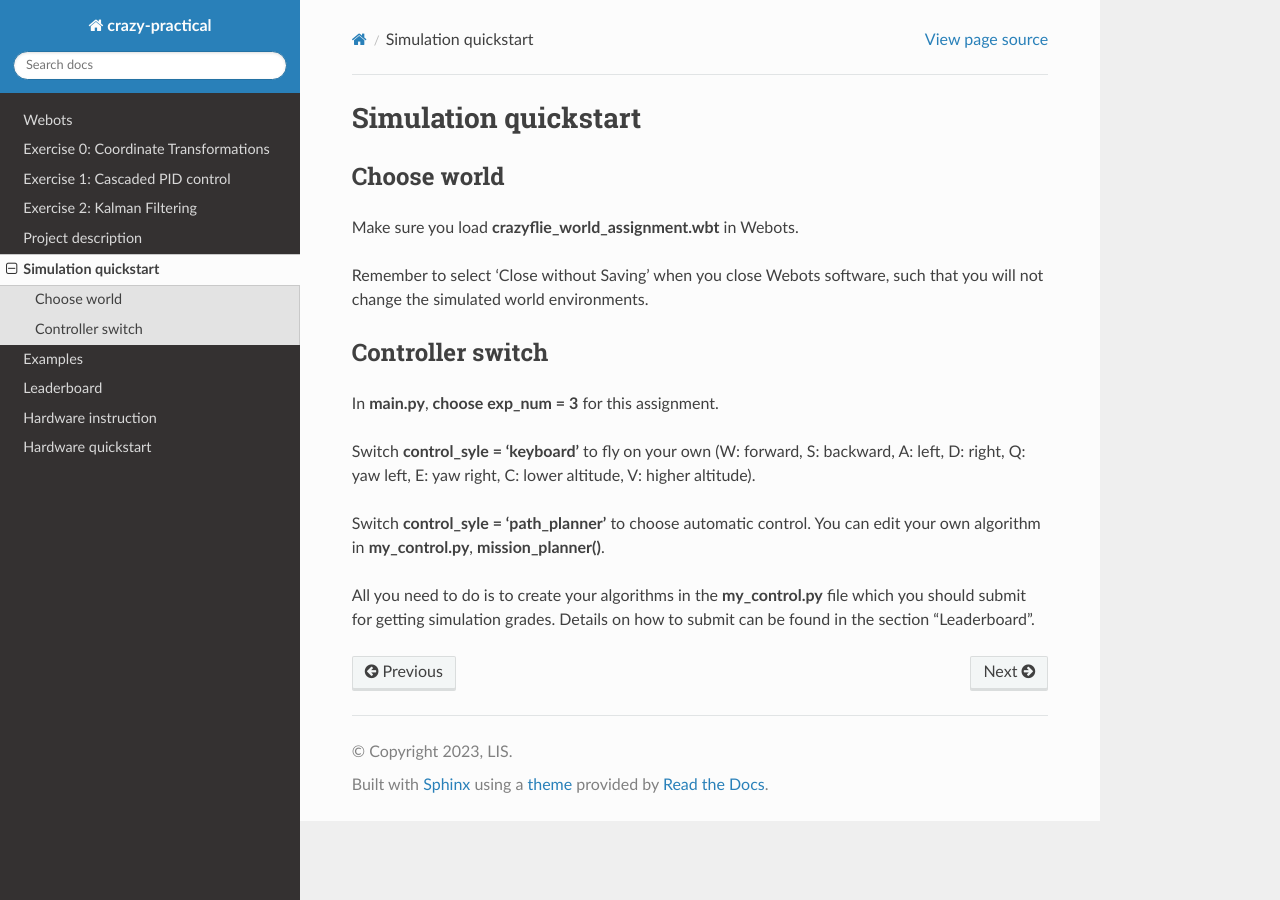
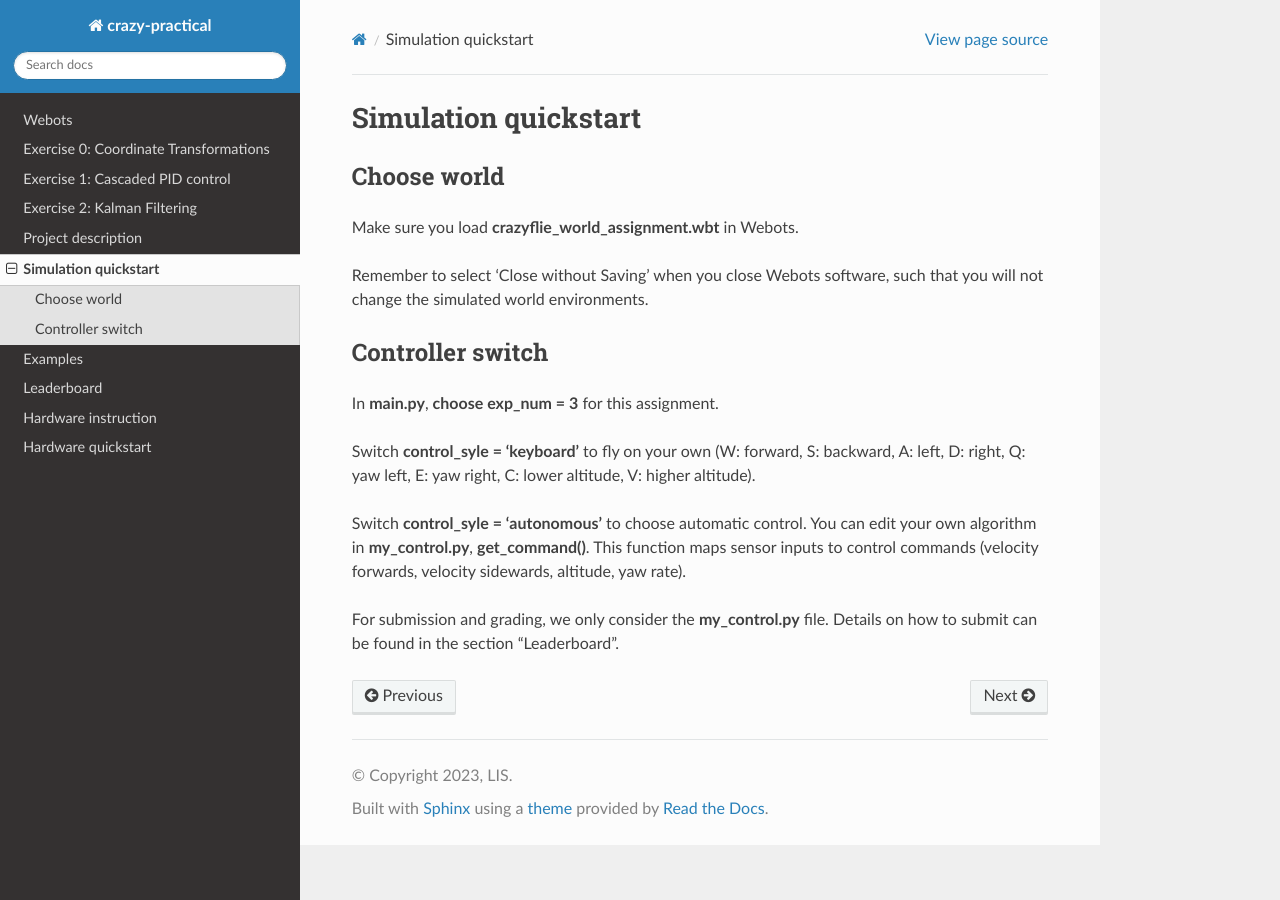
Before and after one commit to Ben-Jarvis/TEMP-crazy-tutorials-2024, a Sphinx documentation site: the page built from docs/assignment/simulation_quickstart.rst, in a window 1280 px wide. Built offline with Sphinx 7.4.7 and the Read the Docs theme 2.0.0, drawn with Linux system fonts in a browser that asks for light colours.

Commit message:
Changed naming convention

```diff
--- a/docs/assignment/simulation_quickstart.rst
+++ b/docs/assignment/simulation_quickstart.rst
@@ -13,6 +13,6 @@ In **main.py**, **choose exp_num = 3** for this assignment.
 
 Switch **control_syle = 'keyboard'** to fly on your own (W: forward, S: backward, A: left, D: right, Q: yaw left, E: yaw right, C: lower altitude, V: higher altitude).
 
-Switch **control_syle = 'path_planner'** to choose automatic control. You can edit your own algorithm in **my_control.py**, **mission_planner()**.
+Switch **control_syle = 'autonomous'** to choose automatic control. You can edit your own algorithm in **my_control.py**, **get_command()**. This function maps sensor inputs to control commands (velocity forwards, velocity sidewards, altitude, yaw rate).
 
-All you need to do is to create your algorithms in the **my_control.py** file which you should submit for getting simulation grades. Details on how to submit can be found in the section “Leaderboard”.
+For submission and grading, we only consider the **my_control.py** file. Details on how to submit can be found in the section “Leaderboard”.
--- a/docs/exercise_1/exercise_1_description.rst
+++ b/docs/exercise_1/exercise_1_description.rst
@@ -13,7 +13,7 @@ Task overview
 -------------
 
 For this task you will learn how to systematically tune each layer of the cascaded controller and thus improve the overall performance.
-To start, make sure that you are in **main.py**, **exp_num = 1** and **control_style = "path_planner"**. You can now run the simulation on webots (**crazyflie_world_excercise**) and you should see a badly tuned controller flying through a parcour, marked by four spheres.
+To start, make sure that you are in **main.py**, **exp_num = 1** and **control_style = "autonomous"**. You can now run the simulation on webots (**crazyflie_world_excercise**) and you should see a badly tuned controller flying through a parcour, marked by four spheres.
 Note that webots tells you how long it takes the drone to complete the task: With the initial gains this is roughly 18 s.
 
 .. image:: square_before.gif
```
